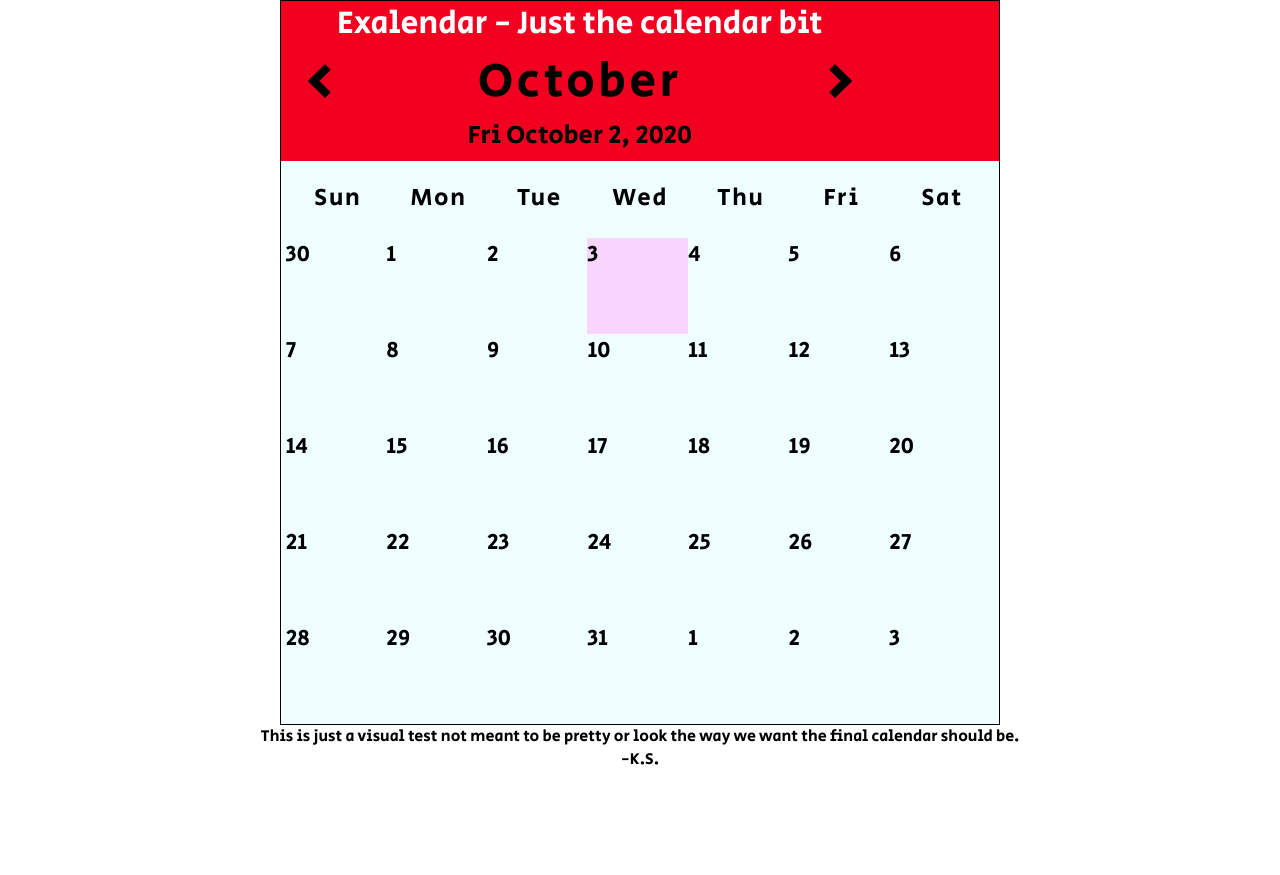
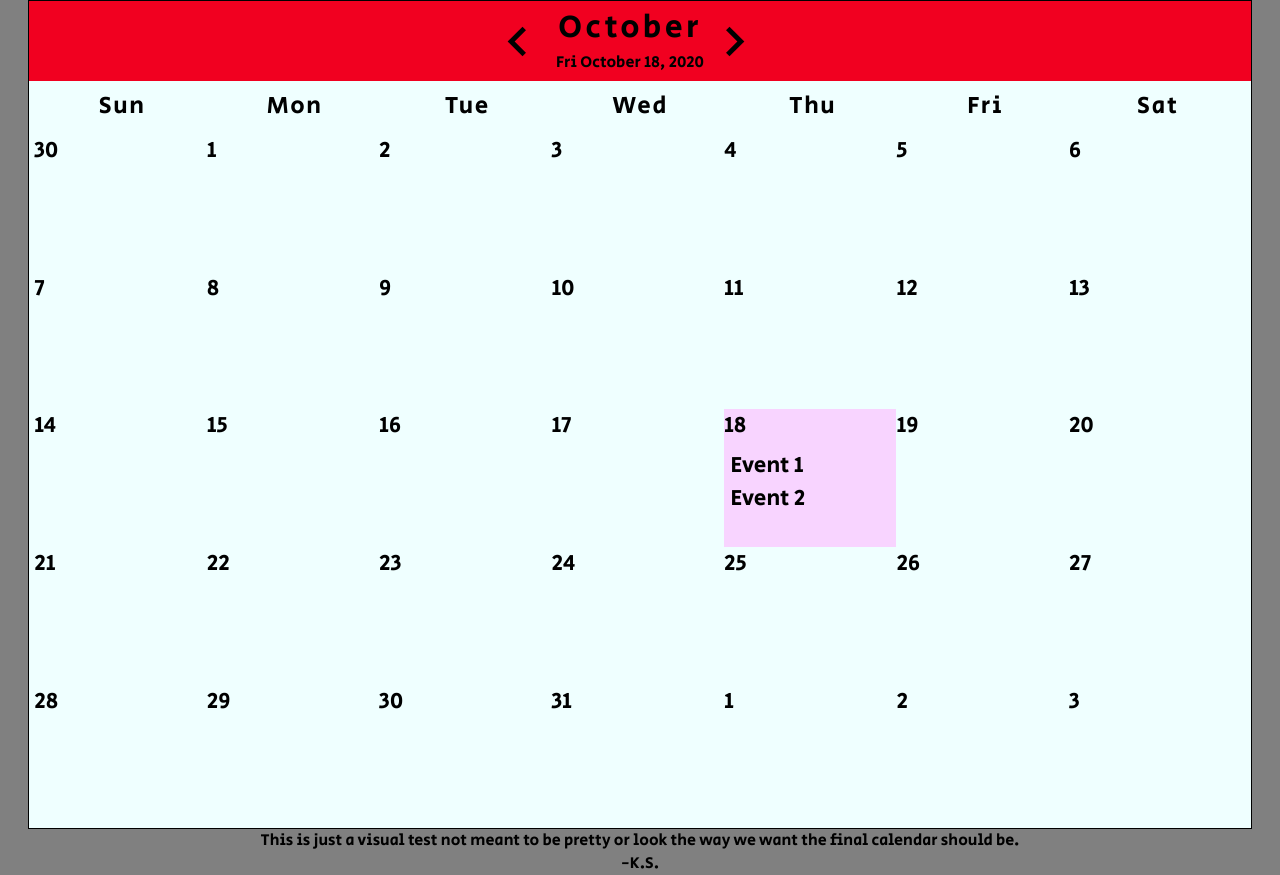
Before and after one commit to NatSR4/Exalendar, a website: page Prototyping/Calendar/calendar.html in a window 1280 px wide. Before the commit the page ends 800 px from the top, so only its background shows below. Drawn offline with Linux system fonts and the light colour scheme.

Commit message:
Add files via upload

```diff
--- a/Prototyping/Calendar/calendar.html
+++ b/Prototyping/Calendar/calendar.html
@@ -10,16 +10,16 @@
    <link rel = "stylesheet" href="calendarStyle.css"/>
    <link href="https://fonts.googleapis.com/css2?family=Secular+One&display=swap" rel="stylesheet">
 </head>
-<body>
+<body class = "bodCal">
     <div class = "container">
         <div class = "calendar">
             <div class = "month">
                 <!--We need a Previous arrow-->
                 <i class="arrow left"></i>
                 <div class = "date">
-                    <h1 class = "title">Exalendar - Just the calendar bit</h1>
+                   <!----<h1 class = "title">Exalendar - Just the calendar bit</h1>-->
                     <h2>October</h2>
-                    <p>Fri October 2, 2020</p>
+                    <p>Fri October 18, 2020</p>
                 </div>
                 <i class="arrow right"></i>
                 <!--We need a NEXT arrow-->
@@ -39,7 +39,7 @@
                 <div class = "prev-date">30</div>
                 <div class = "prev-date">1</div>
                 <div>2</div>
-                <div class = "active">3</div>
+                <div>3</div>
                 <div>4</div>
                 <div>5</div>
                 <div>6</div>
@@ -54,7 +54,12 @@
                 <div>15</div>
                 <div>16</div>
                 <div>17</div>
-                <div>18</div>
+                <div class = "active">18
+                    <ul class = "event">
+                        <li>Event 1</li>
+                        <li>Event 2</li>
+                    </ul>
+                </div>
                 <div>19</div>
                 <div>20</div>
                 <div>21</div>
--- a/Prototyping/Calendar/calendarStyle.css
+++ b/Prototyping/Calendar/calendarStyle.css
@@ -8,11 +8,6 @@ html{
     font-size: 100%;
 }
 /*Formatting for the "Exalendar" title*/
-.title{
-    color: #FFFFFF;
-    font-size: 2rem;
-    font-weight: 100;
-}
 
 .divright{
     border-style: solid;
@@ -29,8 +24,8 @@ html{
 }
 
 .calendar{
-    width: 45rem;
-    height: 45.3rem;
+    width: 76.45rem;
+    height: 51.8rem;
     background-color: #EFFFFF;
     border-style: solid;
     border-width: thin;
@@ -39,7 +34,7 @@ html{
 /*The area in which the title, month name and date are stored.*/
 .month{
     width: 100%;
-    height: 10rem;
+    height: 5rem;
     background-color: #F10020;
     align-items: center;
     padding: 0 2rem;
@@ -47,10 +42,16 @@ html{
     display: flex;
 }
 
+.date{
+    position: fixed;
+    right: 45%;
+    align-self: center;
+}
+
 /*Here are the arrows at the side of the main calendar*/
 .arrow {
     border: solid black;
-    border-width: 0 .5rem .5rem 0;
+    border-width: 0 .35rem .35rem 0;
     display: inline-block;
     padding: .5rem;
   }
@@ -58,44 +59,48 @@ html{
 .right {
     transform: rotate(-45deg);
     -webkit-transform: rotate(-45deg);
+    position: fixed;
+    left: 56.2%
   }
 
 .left {
     transform: rotate(135deg);
     -webkit-transform: rotate(135deg);
+    position: fixed;
+    left: 40%
   }
+
 /*Arrows Stuff ends....*/
 
 /*The Month itself "September" etc.*/
 .month h2{
-    font-size: 3rem;
+    font-size: 2rem;
     font-weight: 400;
-    text-transform: capitalize;
     letter-spacing: 0.2rem;
 }
 
 /*The Date "Sun September 27, 2020"*/
 .month p{
-    font-size: 1.6rem;
+    font-size: 1rem;
     font-weight: 200;
-    text-transform: capitalize;
-    margin-bottom: .5rem;
+    margin-bottom: .3rem;
 }
 /*weekdays container*/
 .weekdays{
     width: 100%;
-    height: 4.5rem;
+    height: 3rem;
     padding: 0 0.4rem;
     display: flex;
     align-items: center;
 }
+
 
 /*27      28      29    ...etc*/
 .weekdays div{
     font-size: 1.5rem;
     font-weight: 400;
     letter-spacing: .1rem;
-    width: calc(44.2rem/7);
+    width: calc(76.05rem/7);
     /*the main container width (minus the weekdays padding) divided by the number of days in a week*/
 
     display: flex;
@@ -113,9 +118,15 @@ html{
 
 .days div{
     font-size: 1.4rem;
-    width: calc(44rem/7);
-    height: 6rem;
+    width: calc(75.45rem/7);
+    height: calc(43.05rem/5);
 }
+
+.event {
+    padding: .4rem;
+    list-style-type: none;
+}
+
 .active{
     background-color: #F8D4FF;
 }
@@ -127,3 +138,7 @@ html{
 .note{
     text-align: center;
 }
+
+.bodCal{
+    background-color: grey;
+}
```
